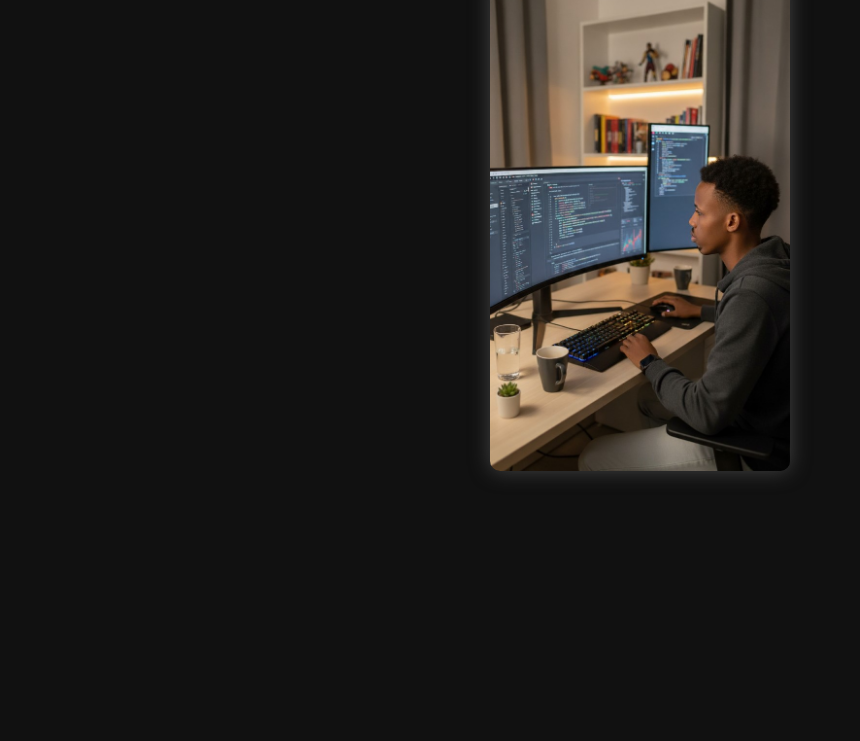
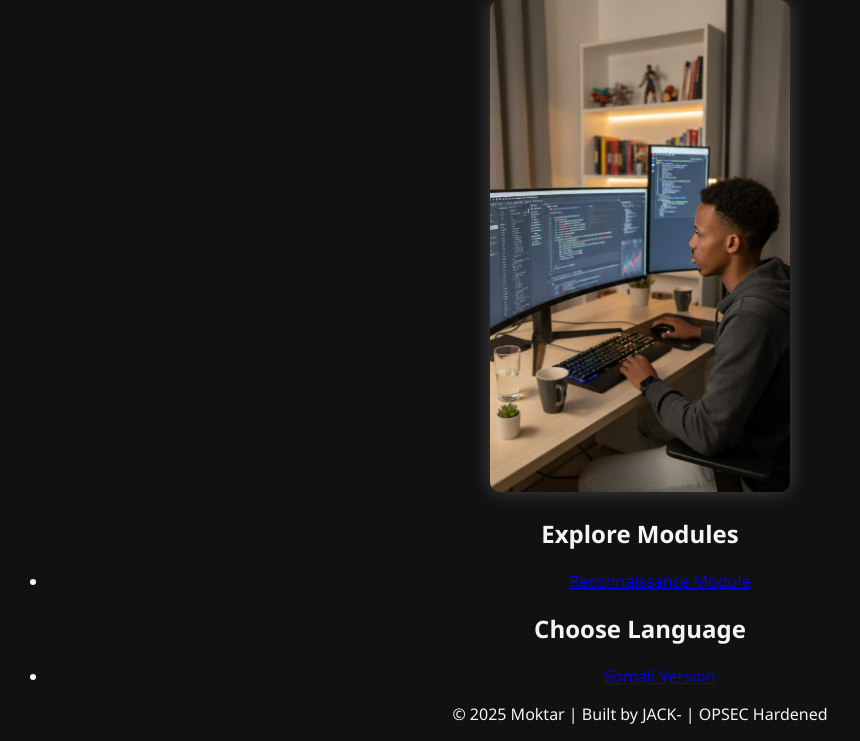
Before and after one commit to Wll-Junior/Moktarweb, a plain HTML site: page index.html in a window 1280 px wide. Shown: the part 144-885 px from the top of the page, without its empty margins (0-860 px from the left). Before the commit the page ends 800 px from the top, so only its background shows below. Drawn offline with Linux system fonts and the light colour scheme; files whose address does not match are found by name.

Commit message:
Add files via upload

```diff
--- a/index.html
+++ b/index.html
@@ -1,10 +1,26 @@
-<html>
+<!DOCTYPE html>
+<html lang="en">
   <head>
+    <meta charset="UTF-8">
     <title>Moktar</title>
     <link rel="stylesheet" href="style.css">
   </head>
   <body>
     <h1>Welcome to Moktar</h1>
     <img src="images/jack.jpg" alt="JACK-">
+
+    <h2>Explore Modules</h2>
+    <ul>
+      <li><a href="modules/recon.html">Reconnaissance Module</a></li>
+    </ul>
+
+    <h2>Choose Language</h2>
+    <ul>
+      <li><a href="languages/somali.html">Somali Version</a></li>
+    </ul>
+
+    <footer>
+      <p>© 2025 Moktar | Built by JACK- | OPSEC Hardened</p>
+    </footer>
   </body>
 </html>
```
